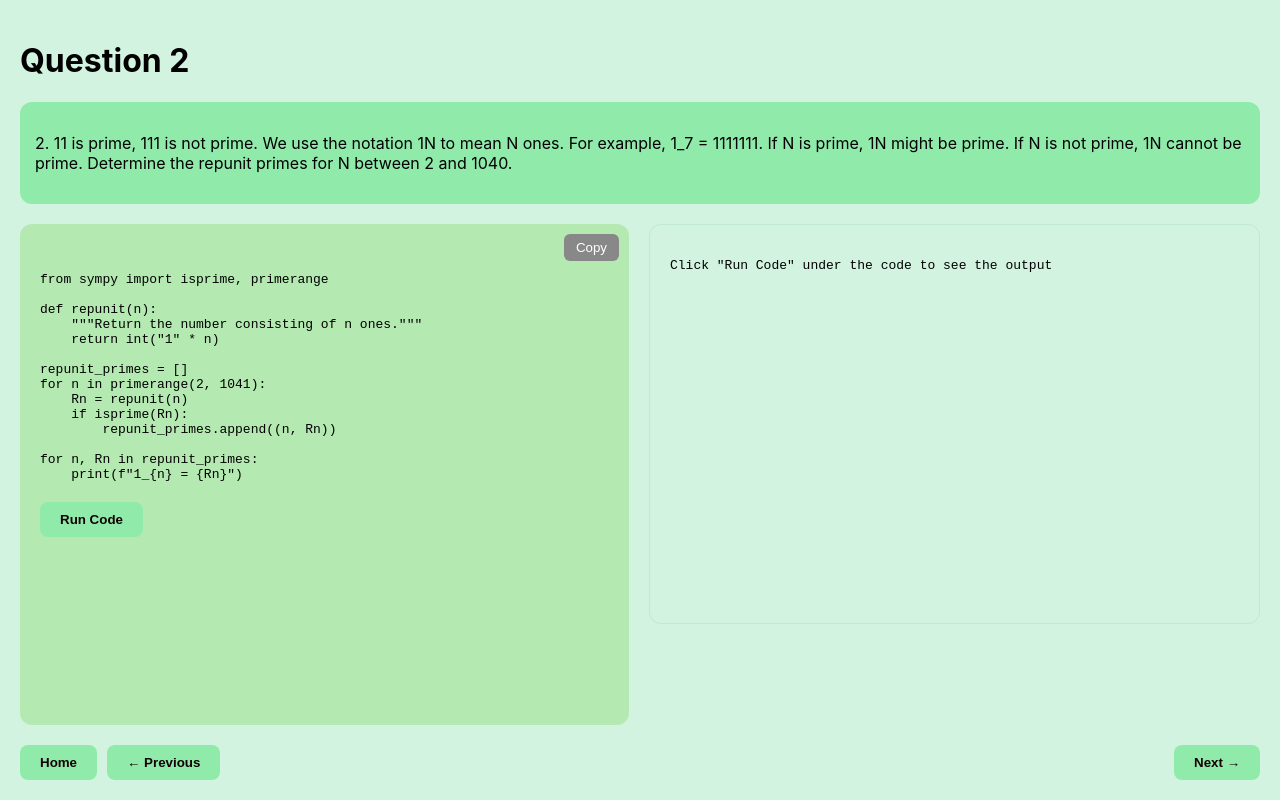
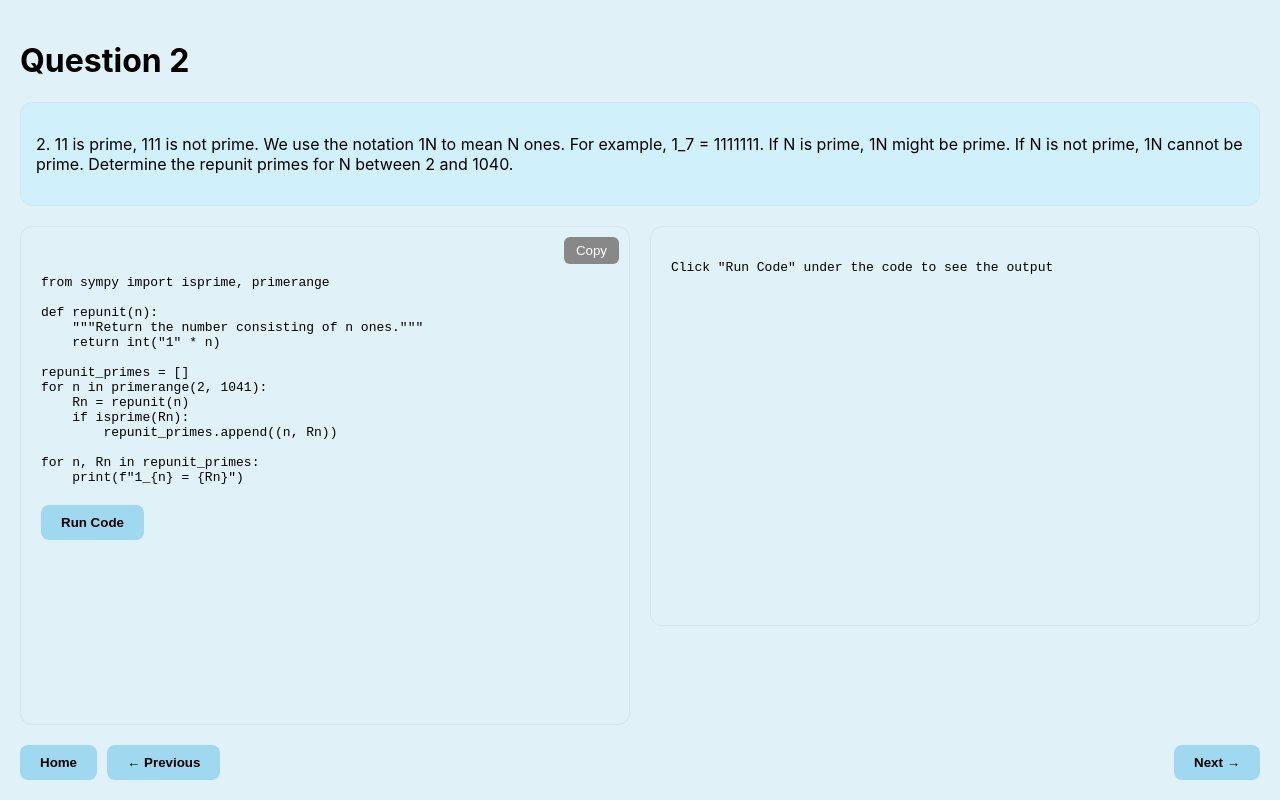
Before and after one commit to rohith-0601/Numerical_methods, a React (Vite) app in the folder frontend/: page /q2 in a window 1280 px wide. Built offline with nearby package versions, Linux system fonts and the light colour scheme.

Commit message:
added ui stuff

```diff
--- a/frontend/src/pages/Q2.jsx
+++ b/frontend/src/pages/Q2.jsx
@@ -54,23 +54,33 @@ for n, Rn in repunit_primes:
       });
   };
 
+  // --- Colors and styles from Q5 ---
   const pageStyle = {
     display: "flex",
     flexDirection: "column",
     height: "100vh",
-    backgroundColor: "#d1f3e0",
+    backgroundColor: "#e0f2f7",
     color: "#000",
     padding: "20px",
     boxSizing: "border-box",
+  };
+
+  const questionStyle = {
+    backgroundColor: "#d0f0fb",
+    padding: "15px",
+    borderRadius: "12px",
+    marginBottom: "20px",
+    border: "1px solid #d5e5f0",
   };
 
   const contentStyle = { display: "flex", flex: 1, gap: "20px" };
 
   const codeStyle = {
     flex: 1,
-    backgroundColor: "#b4eab1ff",
+    backgroundColor: "#e0f2f7",
     padding: "20px",
     borderRadius: "12px",
+    border: "1px solid #d5e5f0",
     overflowY: "auto",
     fontFamily: "monospace",
     whiteSpace: "pre-wrap",
@@ -79,14 +89,14 @@ for n, Rn in repunit_primes:
 
   const outputStyle = {
     flex: 1,
-    backgroundColor: "#d1f3e0",
-    border: "1px solid #c2e9d2",
+    backgroundColor: "#e0f2f7",
+    border: "1px solid #d5e5f0",
     borderRadius: "12px",
     padding: "20px",
     fontFamily: "monospace",
     maxHeight: "400px",
     overflowY: "auto",
-    wordBreak: "break-all",
+    wordBreak: "break-word",
     display: "flex",
     flexDirection: "column",
   };
@@ -97,22 +107,15 @@ for n, Rn in repunit_primes:
     border: "none",
     fontWeight: "bold",
     cursor: "pointer",
-    backgroundColor: "#90ebabff",
-    color: "#100202ff",
+    backgroundColor: "#a0d8ef",
+    color: "#000",
   };
 
   return (
     <div style={pageStyle}>
       <h1>Question 2</h1>
 
-      <div
-        style={{
-          backgroundColor: "#90ebabff",
-          padding: "15px",
-          borderRadius: "12px",
-          marginBottom: "20px",
-        }}
-      >
+      <div style={questionStyle}>
         <p>{questionText}</p>
       </div>
 
@@ -137,7 +140,6 @@ for n, Rn in repunit_primes:
           </button>
           <pre>{pythonCode}</pre>
 
-          {/* Run Code Button under the code */}
           <div style={{ marginTop: "20px", display: "flex", gap: "10px" }}>
             <button onClick={runCode} style={navButtonStyle}>
               Run Code
```
Also changed, not shown: frontend/src/pages/Home.css (+10 -0 lines).
